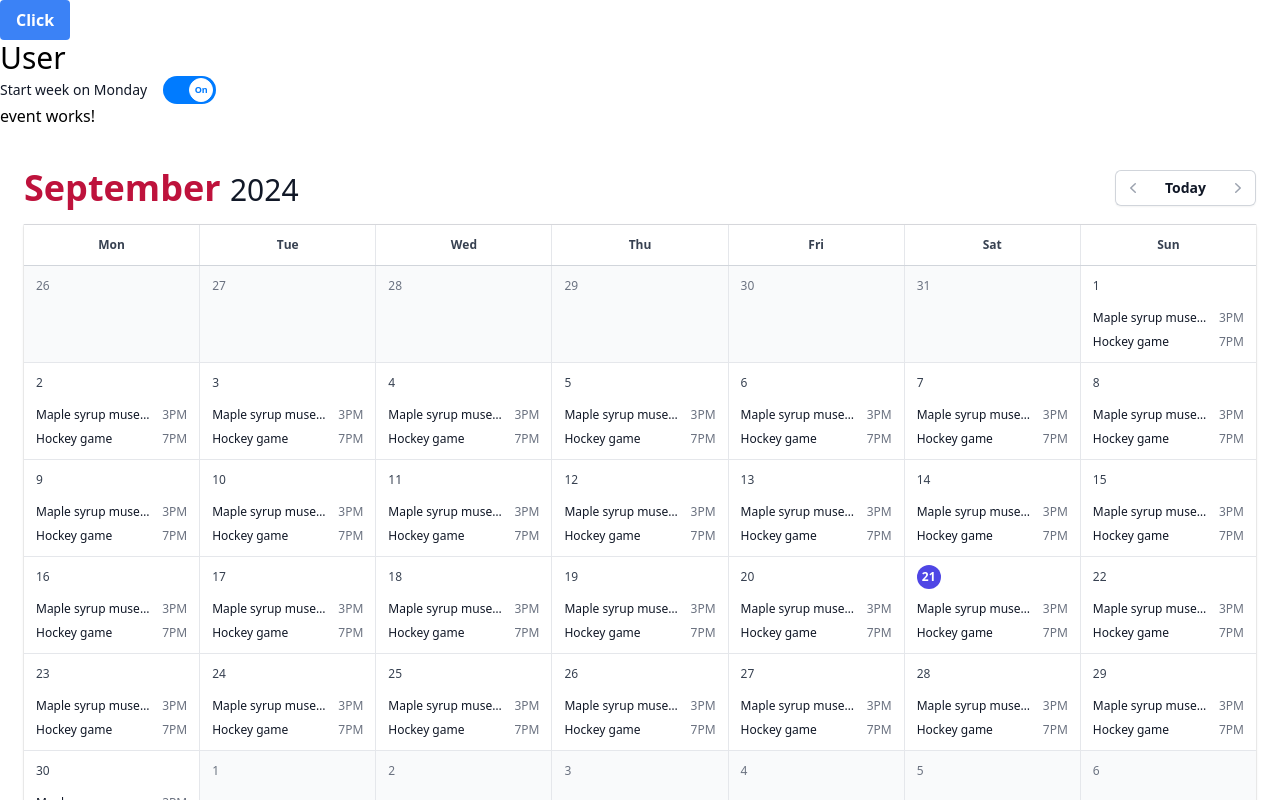
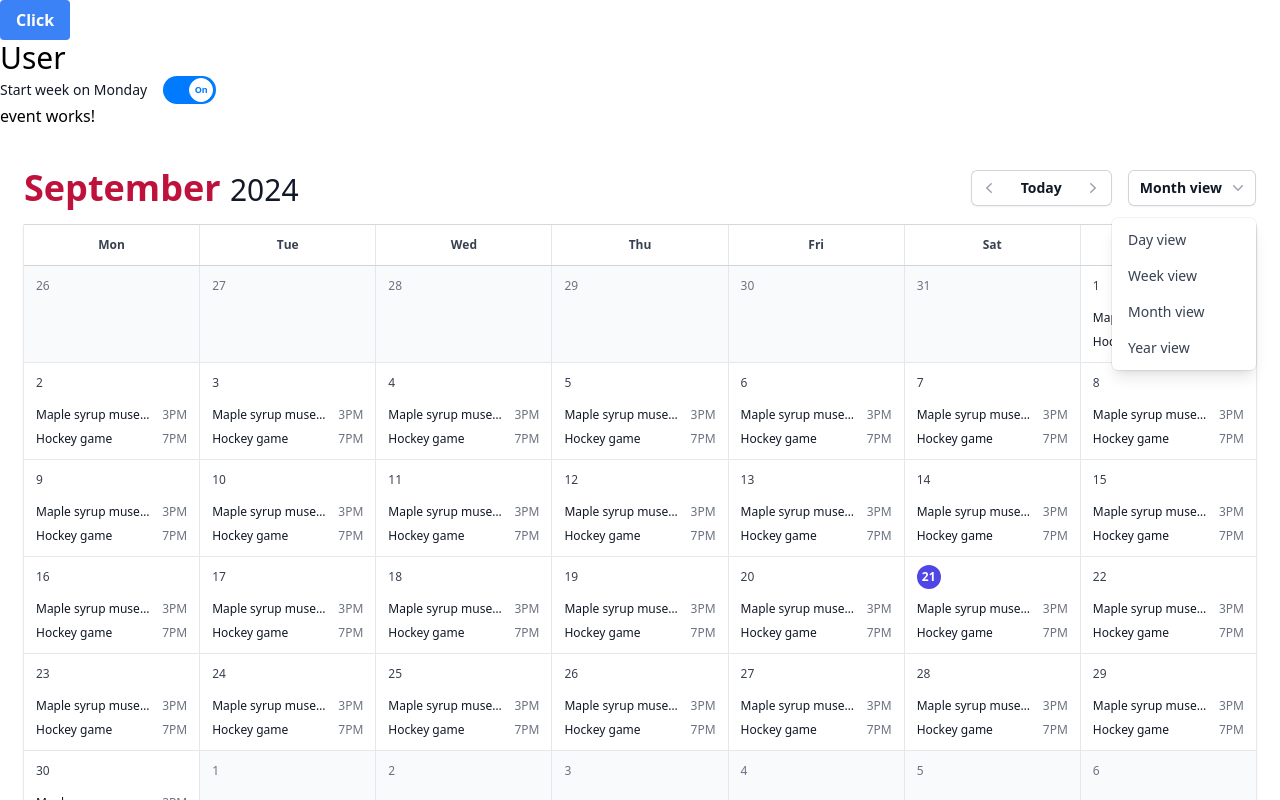
Before and after one commit to emPeeGee/sync-my-time, an Angular app: page / in a window 1280 px wide. Shown: the top 800 px of the page. Built offline with nearby package versions, Linux system fonts and the light colour scheme.

Commit message:
✨ feat: begin work on calendar view switcher

```diff
--- a/src/app/shared/components/calendar/calendar.component.html
+++ b/src/app/shared/components/calendar/calendar.component.html
@@ -43,6 +43,83 @@
           </svg>
         </button>
       </div>
+
+      <div class="hidden md:ml-4 md:flex md:items-center">
+        <div class="relative">
+          <button
+            type="button"
+            class="flex items-center gap-x-1.5 rounded-md bg-white px-3 py-2 text-sm font-semibold text-gray-900 shadow-sm ring-1 ring-inset ring-gray-300 hover:bg-gray-50"
+            id="menu-button"
+            aria-expanded="false"
+            aria-haspopup="true">
+            Month view
+            <svg
+              class="-mr-1 h-5 w-5 text-gray-400"
+              viewBox="0 0 20 20"
+              fill="currentColor"
+              aria-hidden="true">
+              <path
+                fill-rule="evenodd"
+                d="M5.23 7.21a.75.75 0 011.06.02L10 11.168l3.71-3.938a.75.75 0 111.08 1.04l-4.25 4.5a.75.75 0 01-1.08 0l-4.25-4.5a.75.75 0 01.02-1.06z"
+                clip-rule="evenodd" />
+            </svg>
+          </button>
+
+          <!--
+            Dropdown menu, show/hide based on menu state.
+
+            Entering: "transition ease-out duration-100"
+              From: "transform opacity-0 scale-95"
+              To: "transform opacity-100 scale-100"
+            Leaving: "transition ease-in duration-75"
+              From: "transform opacity-100 scale-100"
+              To: "transform opacity-0 scale-95"
+          -->
+          <div
+            class="absolute right-0 z-10 mt-3 w-36 origin-top-right overflow-hidden rounded-md bg-white shadow-lg ring-1 ring-black ring-opacity-5 focus:outline-none"
+            role="menu"
+            aria-orientation="vertical"
+            aria-labelledby="menu-button"
+            tabindex="-1">
+            <div class="py-1" role="none">
+              <!-- Active: "bg-gray-100 text-gray-900", Not Active: "text-gray-700" -->
+              <a
+                href="#"
+                class="text-gray-700 block px-4 py-2 text-sm"
+                role="menuitem"
+                tabindex="-1"
+                id="menu-item-0">
+                Day view
+              </a>
+              <a
+                href="#"
+                class="text-gray-700 block px-4 py-2 text-sm"
+                role="menuitem"
+                tabindex="-1"
+                id="menu-item-1">
+                Week view
+              </a>
+              <a
+                href="#"
+                class="text-gray-700 block px-4 py-2 text-sm"
+                role="menuitem"
+                tabindex="-1"
+                id="menu-item-2">
+                Month view
+              </a>
+              <a
+                href="#"
+                class="text-gray-700 block px-4 py-2 text-sm"
+                role="menuitem"
+                tabindex="-1"
+                id="menu-item-3">
+                Year view
+              </a>
+            </div>
+          </div>
+        </div>
+        <!-- <div class="ml-6 h-6 w-px bg-gray-300"></div> -->
+      </div>
     </div>
   </header>
 
@@ -58,7 +135,7 @@
     </div>
 
     <div class="flex bg-gray-200 text-xs leading-6 text-gray-700 lg:flex-auto">
-      <div class="hidden w-full lg:grid lg:grid-cols-7 lg:grid-rows-7 lg:gap-px">
+      <div class="hidden w-full lg:grid lg:grid-cols-7 lg:grid-rows-6 lg:gap-px">
         @for (day of getDaysInCurrentMonth(); track $index) {
           @if (day.isCurrentMonth) {
             <div class="relative bg-white px-3 py-2">
```
Also changed, not shown: 1 other file (tests, documents, lock files or other folders).
